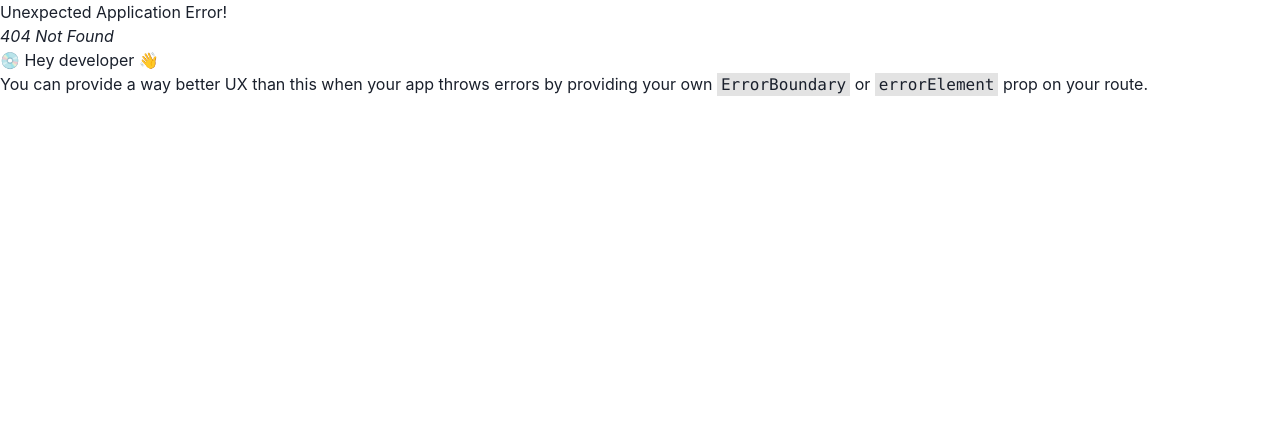
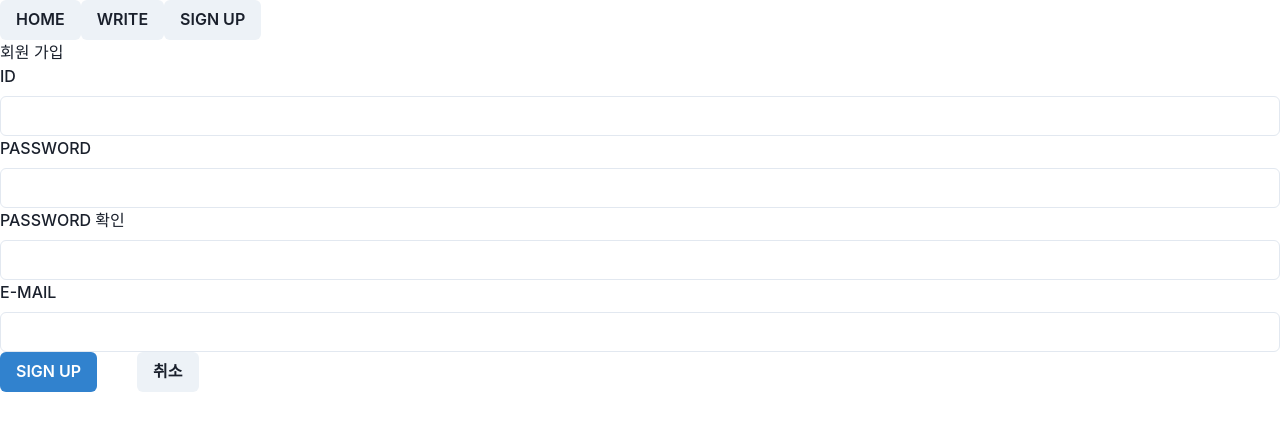
Before and after one commit to hoonil1/prj1_practice, a React (Create React App) app: page /signup in a window 1280 px wide. Before the commit this address had no page. Shown: the top 430 px of the page. Built offline with nearby package versions, Linux system fonts and the light colour scheme.

Commit message:
쌤꺼
회원가입 form 테이블 작성

```diff
--- a/src/App.js
+++ b/src/App.js
@@ -10,6 +10,7 @@ import { BoardList } from "./page/BoardList";
 import { HomeLayout } from "./layout/HomeLayout";
 import { BoardView } from "./page/BoardView";
 import { BoardEdit } from "./page/BoardEdit";
+import { MemberSignup } from "./Member/MemberSignup";
 
 const routes = createBrowserRouter(
   createRoutesFromElements(
@@ -18,6 +19,7 @@ const routes = createBrowserRouter(
       <Route path="write" element={<BoardWrite />} />
       <Route path="board/:id" element={<BoardView />} />
       <Route path="edit/:id" element={<BoardEdit />}></Route>
+      <Route path="signup" element={<MemberSignup />} />
     </Route>,
   ),
 );
--- /dev/null
+++ b/src/Member/MemberSignup.js
@@ -0,0 +1,67 @@
+import {
+  Box,
+  Button,
+  Flex,
+  FormControl,
+  FormLabel,
+  Input,
+} from "@chakra-ui/react";
+import { useState } from "react";
+import { useNavigate } from "react-router-dom";
+import axios from "axios";
+
+export function MemberSignup() {
+  const [id, setId] = useState("");
+  const [password, setPassword] = useState("");
+  const [passwordCheck, setPasswordCheck] = useState("");
+  const [email, setEmail] = useState("");
+  const navigate = useNavigate();
+
+  function handleSignUp() {
+    axios
+      .post("/api/member/signup", {
+        id,
+        password,
+        email,
+      })
+      .then(() => console.log("good"))
+      .catch(() => console.log("fuck"))
+      .finally(() => console.log("check"));
+  }
+
+  return (
+    <Box>
+      <h1>회원 가입</h1>
+      <FormControl>
+        <FormLabel>ID</FormLabel>
+        <Input value={id} onChange={(e) => setId(e.target.value)} />
+      </FormControl>
+      <FormControl>
+        <FormLabel>PASSWORD</FormLabel>
+        <Input
+          type="password"
+          value={password}
+          onChange={(e) => setPassword(e.target.value)}
+        />
+      </FormControl>
+      <FormControl>
+        <FormLabel>PASSWORD 확인</FormLabel>
+        <Input
+          type="password"
+          value={passwordCheck}
+          onChange={(e) => setPasswordCheck(e.target.value)}
+        />
+      </FormControl>
+      <FormControl>
+        <FormLabel>E-MAIL</FormLabel>
+        <Input value={email} onChange={(e) => setEmail(e.target.value)} />
+      </FormControl>
+      <Flex gap={10}>
+        <Button onClick={handleSignUp} colorScheme="blue">
+          SIGN UP
+        </Button>
+        <Button onClick={() => navigate(-1)}>취소</Button>
+      </Flex>
+    </Box>
+  );
+}
--- a/src/component/Navbar.js
+++ b/src/component/Navbar.js
@@ -7,6 +7,7 @@ export function Navbar() {
     <Flex>
       <Button onClick={() => navigate("/")}>HOME</Button>
       <Button onClick={() => navigate("/write")}>WRITE</Button>
+      <Button onClick={() => navigate("/signup")}>SIGN UP</Button>
     </Flex>
   );
 }
--- a/src/page/BoardEdit.js
+++ b/src/page/BoardEdit.js
@@ -20,7 +20,6 @@ import React, { useEffect } from "react";
 import { useNavigate, useParams } from "react-router-dom";
 import { useImmer } from "use-immer";
 import axios from "axios";
-import { logDOM } from "@testing-library/react";
 
 export function BoardEdit() {
   const [board, updateBoard] = useImmer(null);
```
